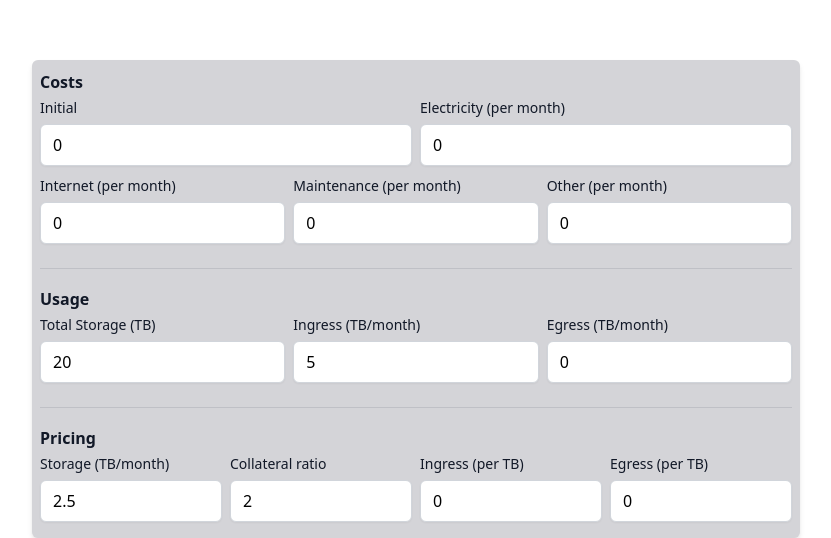
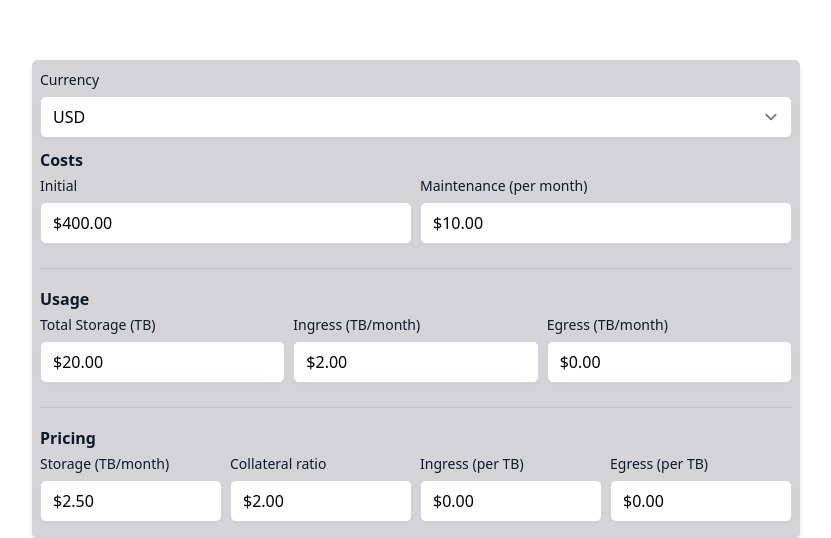
Before and after one commit to n8maninger/host-roi-calc, a Vue app: page / in a window 1280 px wide. Shown: the part 324-862 px from the top of the page, without its empty margins (224-1055 px from the left). Built offline with nearby package versions, Linux system fonts and the light colour scheme.

Commit message:
currency support

```diff
--- /dev/null
+++ b/src/components/CurrencyInput.vue
@@ -0,0 +1,34 @@
+<template>
+	<input type="text" ref="input" @input="updateValue" @blur="formatValue" />
+</template>
+
+<script setup>
+import { ref, onMounted, watch } from 'vue';
+
+const props = defineProps(['modelValue', 'currency']),
+	emit = defineEmits(['update:modelValue']),
+	input = ref(null), // input element
+	value = ref(props.modelValue);
+
+const decimalSep = (1.1).toLocaleString().substring(1, 2),
+	replaceRegex = new RegExp(`[^0-9${decimalSep}]`, 'g');
+
+onMounted(formatValue);
+
+function updateValue(event) {
+	const str = event.target.value,
+		num = parseFloat(str.replace(replaceRegex, '').replace(decimalSep, '.'));
+
+	if (isNaN(num) || !isFinite(num))
+		return
+
+	value.value = num;
+	emit('update:modelValue', value.value);
+}
+
+function formatValue() {
+	input.value.value = new Intl.NumberFormat([], { style: 'currency', currency: props.currency ? props.currency : 'usd' }).format(value.value);
+}
+
+watch(()=> props.currency, formatValue);
+</script>
--- a/src/views/CalculatorView.vue
+++ b/src/views/CalculatorView.vue
@@ -1,14 +1,13 @@
 <script setup>
 import { onMounted, ref, watch } from 'vue'
 import VueApexCharts from 'vue3-apexcharts'
+import CurrencyInput from '@/components/CurrencyInput.vue'
 
-// costs
 const years = ref(10),
-	initialCost = ref(0.00),
-	electricityCost = ref(0.00),
-	internetCost = ref(0.00),
-	maintenanceCost = ref(0.00),
-	otherCost = ref(0.00),
+	currency=ref('usd'),
+	// costs
+	initialCost = ref(400.00),
+	maintenanceCost = ref(10.00),
 	// storage node
 	totalStorage = ref(20.00),
 	// pricing
@@ -17,7 +16,7 @@ const years = ref(10),
 	egressPricing = ref(0.00),
 	collateralRatio = ref(2.00),
 	// usage
-	ingressUsage = ref(5.00),
+	ingressUsage = ref(2.00),
 	egressUsage = ref(0.00),
 
 	chartSeries = ref([{ data: [] }, { data: [] }]),
@@ -54,14 +53,13 @@ const years = ref(10),
 		yaxis: {
 			labels: {
 				formatter: function (value) {
-					return new Intl.NumberFormat('en-US', { style: 'currency', currency: 'USD' }).format(value);
+					return new Intl.NumberFormat([], { style: 'currency', currency: currency.value }).format(value);
 				}
 			}
 		}
 	};
 
 function generateChart() {
-	console.log('Generating chart...');
 	let storageUsage = 0,
 		totalRevenue = 0,
 		totalCollateral = 0,
@@ -98,7 +96,7 @@ function generateChart() {
 
 		totalRevenue += (storageUsage * storagePricing.value) + (ingress * ingressPricing.value) + (egressUsage.value * egressPricing.value),
 			totalCollateral += (ingress * collateralRatio.value * storagePricing.value),
-			totalCost += electricityCost.value + internetCost.value + maintenanceCost.value + otherCost.value;
+			totalCost += maintenanceCost.value;
 
 		series[0].data.push(totalRevenue)
 		series[1].data.push(totalCollateral);
@@ -113,7 +111,7 @@ onMounted(async () => {
 	await generateChart();
 });
 
-watch([years, initialCost, electricityCost, internetCost, maintenanceCost, otherCost, totalStorage, storagePricing, collateralRatio, ingressPricing, egressPricing, ingressUsage, egressUsage], generateChart);
+watch([years, currency, initialCost, maintenanceCost, totalStorage, storagePricing, collateralRatio, ingressPricing, egressPricing, ingressUsage, egressUsage], generateChart);
 </script>
 
 <template>
@@ -123,40 +121,27 @@ watch([years, initialCost, electricityCost, internetCost, maintenanceCost, other
 				<VueApexCharts :options="chartOpts" height="100%" width="100%" :series="chartSeries" />
 			</div>
 			<form class="bg-zinc-300 p-2 md:rounded-md md:shadow-md">
+				<label for="currencySelect" class="block text-sm font-medium leading-6 text-gray-900">Currency</label>
+				<select id="currencySelect" v-model="currency" class="form-input mt-1 mb-2 block w-full rounded-md border-gray-300 shadow-sm focus:border-indigo-300 focus:ring focus:ring-indigo-200 focus:ring-opacity-50">
+					<option value="usd">USD</option>
+					<option value="eur">EUR</option>
+					<option value="chf">CHF</option>
+					<option value="gbp">GBP</option>
+					<option value="kwd">KWD</option>
+					<option value="jpy">JPY</option>
+				</select>
 				<div class="border-b border-gray-900/10 mb-4 pb-4 gap-2">
 					<h2 class="text-base font-semibold leading-7 text-gray-900">Costs</h2>
 					<div class="flex gap-2">
 						<div class="flex-1">
 							<label for="initialCost" class="block text-sm font-medium leading-6 text-gray-900">Initial</label>
-							<input id="initialCost" type="text"
-								class="form-input mt-1 block w-full rounded-md border-gray-300 shadow-sm focus:border-indigo-300 focus:ring focus:ring-indigo-200 focus:ring-opacity-50"
-								placehold="0.00" v-model.number="initialCost">
-						</div>
-						<div class="flex-1">
-							<label for="electricityCost" class="block text-sm font-medium leading-6 text-gray-900">Electricity (per month)</label>
-							<input id="electricityCost" type="text"
-								class="form-input mt-1 mb-2 block w-full rounded-md border-gray-300 shadow-sm focus:border-indigo-300 focus:ring focus:ring-indigo-200 focus:ring-opacity-50"
-								placehold="0.00" v-model.number="electricityCost">
-						</div>
-					</div>
-					<div class="flex gap-2">
-						<div class="flex-1">
-							<label for="internetCost" class="block text-sm font-medium leading-6 text-gray-900">Internet (per month)</label>
-							<input id="internetCost" type="text"
-								class="form-input mt-1 mb-2 block w-full rounded-md border-gray-300 shadow-sm focus:border-indigo-300 focus:ring focus:ring-indigo-200 focus:ring-opacity-50"
-								placehold="0.00" v-model.number="internetCost">
+							<CurrencyInput :currency="currency" id="initialCost" type="text" class="form-input mt-1 block w-full rounded-md border-gray-300 shadow-sm focus:border-indigo-300 focus:ring focus:ring-indigo-200 focus:ring-opacity-50" placehold="0.00" v-model.number="initialCost"/>
 						</div>
 						<div class="flex-1">
 							<label for="maintenanceCost" class="block text-sm font-medium leading-6 text-gray-900">Maintenance (per month)</label>
-							<input id="maintenanceCost" type="text"
+							<CurrencyInput :currency="currency" id="maintenanceCost" type="text"
 								class="form-input mt-1 mb-2 block w-full rounded-md border-gray-300 shadow-sm focus:border-indigo-300 focus:ring focus:ring-indigo-200 focus:ring-opacity-50"
-								placehold="0.00" v-model.number="maintenanceCost">
-						</div>
-						<div class="flex-1">
-						<label for="otherCost" class="block text-sm font-medium leading-6 text-gray-900">Other (per month)</label>
-						<input id="otherCost" type="text"
-							class="form-input mt-1 mb-2 block w-full rounded-md border-gray-300 shadow-sm focus:border-indigo-300 focus:ring focus:ring-indigo-200 focus:ring-opacity-50"
-							placehold="0.00" v-model.number="otherCost">
+								placehold="0.00" v-model.number="maintenanceCost"/>
 						</div>
 					</div>
 				</div>
@@ -165,21 +150,21 @@ watch([years, initialCost, electricityCost, internetCost, maintenanceCost, other
 					<div class="flex gap-2">
 						<div class="flex-1">
 							<label for="totalStorage" class="block text-sm font-medium leading-6 text-gray-900">Total Storage (TB)</label>
-							<input id="totalStorage" type="text"
+							<CurrencyInput :currency="currency" id="totalStorage" type="text"
 							class="form-input mt-1 mb-2 block w-full rounded-md border-gray-300 shadow-sm focus:border-indigo-300 focus:ring focus:ring-indigo-200 focus:ring-opacity-50"
-							placehold="0.00" v-model.number="totalStorage">
+							placehold="0.00" v-model.number="totalStorage"/>
 						</div>
 						<div class="flex-1">
 								<label for="ingressUsage" class="block text-sm font-medium leading-6 text-gray-900">Ingress (TB/month)</label>
-							<input id="ingressUsage" type="text"
+							<CurrencyInput :currency="currency" id="ingressUsage" type="text"
 								class="form-input mt-1 mb-2 block w-full rounded-md border-gray-300 shadow-sm focus:border-indigo-300 focus:ring focus:ring-indigo-200 focus:ring-opacity-50"
-								placehold="0.00" v-model.number="ingressUsage">
+								placehold="0.00" v-model.number="ingressUsage"/>
 						</div>
 						<div class="flex-1">
 							<label for="egressUsage" class="block text-sm font-medium leading-6 text-gray-900">Egress (TB/month)</label>
-							<input id="egressUsage" type="text"
+							<CurrencyInput :currency="currency" id="egressUsage" type="text"
 								class="form-input mt-1 mb-2 block w-full rounded-md border-gray-300 shadow-sm focus:border-indigo-300 focus:ring focus:ring-indigo-200 focus:ring-opacity-50"
-								placehold="0.00" v-model.number="egressUsage">
+								placehold="0.00" v-model.number="egressUsage"/>
 						</div>
 					</div>
 				</div>
@@ -187,27 +172,27 @@ watch([years, initialCost, electricityCost, internetCost, maintenanceCost, other
 				<div class="flex gap-2">
 					<div class="flex-1">
 						<label for="storagePrice" class="block text-sm font-medium leading-6 text-gray-900">Storage (TB/month)</label>
-						<input id="storagePrice" type="text"
+						<CurrencyInput id="storagePrice" type="text"
 							class="form-input mt-1 mb-2 block w-full rounded-md border-gray-300 shadow-sm focus:border-indigo-300 focus:ring focus:ring-indigo-200 focus:ring-opacity-50"
-							placehold="0.00" v-model.number="storagePricing">
+							placehold="0.00" v-model.number="storagePricing"/>
 					</div>
 					<div class="flex-1">
 						<label for="collateralRatio" class="block text-sm font-medium leading-6 text-gray-900">Collateral ratio</label>
-						<input id="collateralRatio" type="text"
+						<CurrencyInput id="collateralRatio" type="text"
 							class="form-input mt-1 mb-2 block w-full rounded-md border-gray-300 shadow-sm focus:border-indigo-300 focus:ring focus:ring-indigo-200 focus:ring-opacity-50"
-							placehold="2.00" v-model.number="collateralRatio">
+							placehold="2.00" v-model.number="collateralRatio"/>
 					</div>
 					<div class="flex-1">
 						<label for="ingressPrice" class="block text-sm font-medium leading-6 text-gray-900">Ingress (per TB)</label>
-						<input id="ingressPrice" type="text"
+						<CurrencyInput id="ingressPrice" type="text"
 							class="form-input mt-1 mb-2 block w-full rounded-md border-gray-300 shadow-sm focus:border-indigo-300 focus:ring focus:ring-indigo-200 focus:ring-opacity-50"
-							placehold="0.00" v-model.number="ingressPricing">
+							placehold="0.00" v-model.number="ingressPricing"/>
 					</div>
 					<div class="flex-1">
 						<label for="egressPrice" class="block text-sm font-medium leading-6 text-gray-900">Egress (per TB)</label>
-						<input id="egressPrice" type="text"
+						<CurrencyInput id="egressPrice" type="text"
 							class="form-input mt-1 mb-2 block w-full rounded-md border-gray-300 shadow-sm focus:border-indigo-300 focus:ring focus:ring-indigo-200 focus:ring-opacity-50"
-							placehold="0.00" v-model.number="egressPricing">
+							placehold="0.00" v-model.number="egressPricing"/>
 					</div>
 				</div>
 			</form>
```
